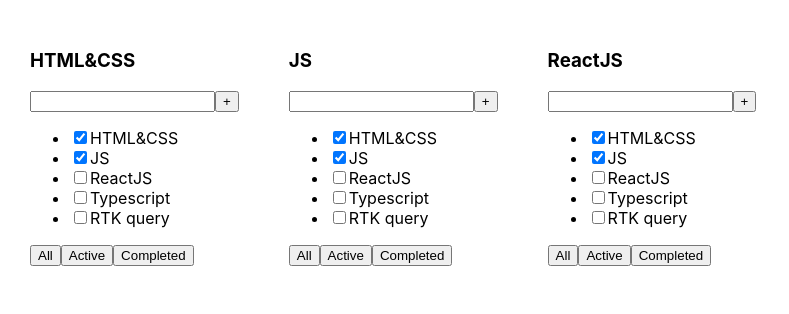
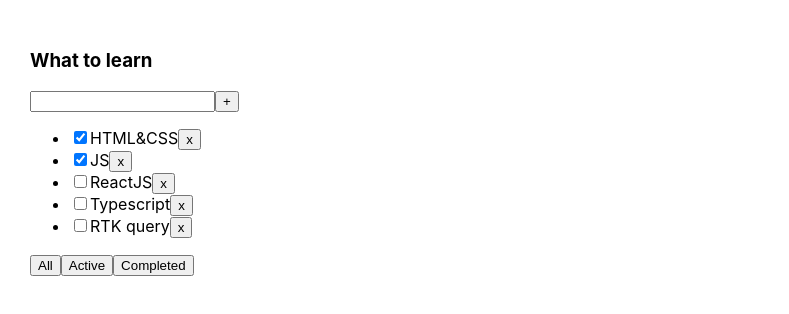
Before and after one commit to mrvan115/todolist, a React (Vite) app: page / in a window 1280 px wide. Shown: the top 314 px of the page, without its empty margins (0-789 px from the left). Built offline with nearby package versions, Linux system fonts and the light colour scheme.

Commit message:
s1w2- Использование useState для хранения данных. Методы массивов map и filter. Прокидывание колбеков.

```diff
--- a/src/App.tsx
+++ b/src/App.tsx
@@ -1,5 +1,6 @@
 import './App.css'
 import {TodolistItem} from "./components/TodolistItem.tsx";
+import {useState} from "react";
 
 export type Task = {
     id: number
@@ -7,21 +8,39 @@
     isDone: boolean
 }
 
+export type FilterValues = 'all' | 'active' | 'completed'
+
 export const App = () => {
-    const tasks: Task[] = [
+    const [filter, setFilter] = useState<FilterValues>('all')
+
+    const changeFilter = (filter: FilterValues) => {
+        setFilter(filter)
+    }
+
+    const [tasks, setTasks] = useState<Task[]>([
         {id: 1, title: 'HTML&CSS', isDone: true},
         {id: 2, title: 'JS', isDone: true},
         {id: 3, title: 'ReactJS', isDone: false},
         {id: 4, title: 'Typescript', isDone: false},
         {id: 5, title: 'RTK query', isDone: false}
-    ]
+    ])
 
+    const deleteTask = (taskId: number) => {
+        const filteredTasks = tasks.filter(task => task.id !== taskId)
+        setTasks(filteredTasks)
+    }
+
+    let filteredTasks = tasks
+    if (filter === 'active') {
+        filteredTasks = tasks.filter(task => !task.isDone)
+    }
+    if (filter === 'completed') {
+        filteredTasks = tasks.filter(task => task.isDone)
+    }
 
     return (
         <div className="app">
-            <TodolistItem title={tasks[0].title} tasks={tasks}/>
-            <TodolistItem title={tasks[1].title} tasks={tasks}/>
-            <TodolistItem title={tasks[2].title} tasks={tasks}/>
+            <TodolistItem title={'What to learn'} tasks={filteredTasks} deleteTask={deleteTask} changeFilter={changeFilter}/>
         </div>
     )
 }
--- a/src/components/Button.tsx
+++ b/src/components/Button.tsx
@@ -1,7 +1,8 @@
 type Props = {
     title: string
+    onClick?: () => void
 }
 
 export const Button = (props: Props) => {
-    return <button>{props.title}</button>
+    return <button onClick={props.onClick}>{props.title}</button>
 };
--- a/src/components/TodolistItem.tsx
+++ b/src/components/TodolistItem.tsx
@@ -1,9 +1,11 @@
-import {Task} from "../App.tsx";
+import {FilterValues, Task} from "../App.tsx";
 import {Button} from "./Button.tsx";
 
 type Props = {
     title: string
     tasks: Task[]
+    deleteTask: (taskId: number) => void
+    changeFilter: (filter: FilterValues) => void
 }
 
 export const TodolistItem = (props: Props) => {
@@ -23,15 +25,16 @@
                             <li key={task.id}>
                                 <input type="checkbox" checked={task.isDone}/>
                                 <span>{task.title}</span>
+                                <Button title={'x'} onClick={()=>props.deleteTask(task.id)}/>
                             </li>
                         )
                     })}
                 </ul>
             )}
             <div>
-                <Button title={'All'}/>
-                <Button title={'Active'}/>
-                <Button title={'Completed'}/>
+                <Button title={'All'} onClick={() => props.changeFilter('all')}/>
+                <Button title={'Active'} onClick={() => props.changeFilter('active')}/>
+                <Button title={'Completed'} onClick={() => props.changeFilter('completed')}/>
             </div>
         </div>
     );
--- a/vite.config.ts
+++ b/vite.config.ts
@@ -4,4 +4,5 @@
 // https://vite.dev/config/
 export default defineConfig({
   plugins: [react()],
+  base:'todolist'
 })
```
Also changed, not shown: package.json (+5 -2 lines), 1 other file (tests, documents, lock files or other folders).
